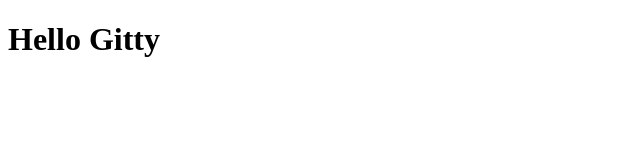
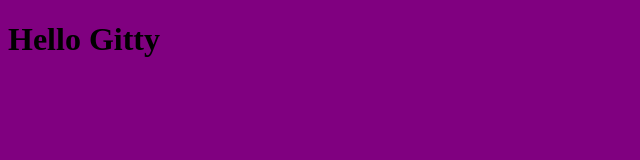
Before and after one commit to koriant/gitexample, a plain HTML site: page index.html in a window 1280 px wide. Shown: the whole page, without its empty margins (0-640 px from the left). Drawn offline with Linux system fonts and the light colour scheme.

Commit message:
Added a style sheet

```diff
--- a/index.html
+++ b/index.html
@@ -4,9 +4,11 @@
     <meta charset="UTF-8">
     <meta http-equiv="X-UA-Compatible" content="IE=edge">
     <meta name="viewport" content="width=device-width, initial-scale=1.0">
+    <link rel="stylesheet" href="styles.css">
     <title>Document</title>
 </head>
 <body>
     <h1>Hello Gitty</h1>
+
 </body>
 </html>
--- /dev/null
+++ b/styles.css
@@ -0,0 +1,3 @@
+body {
+    background-color: purple;
+}
```
